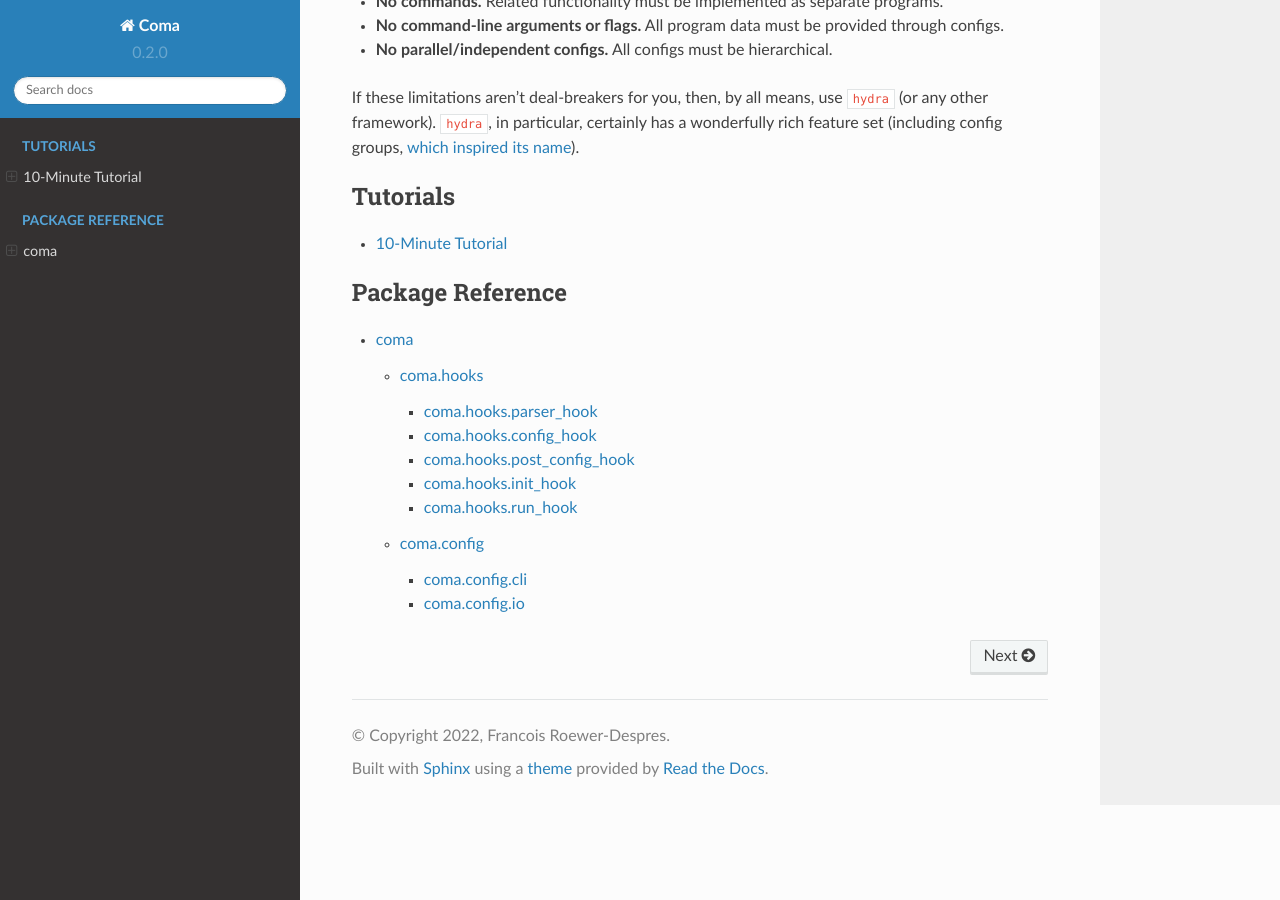
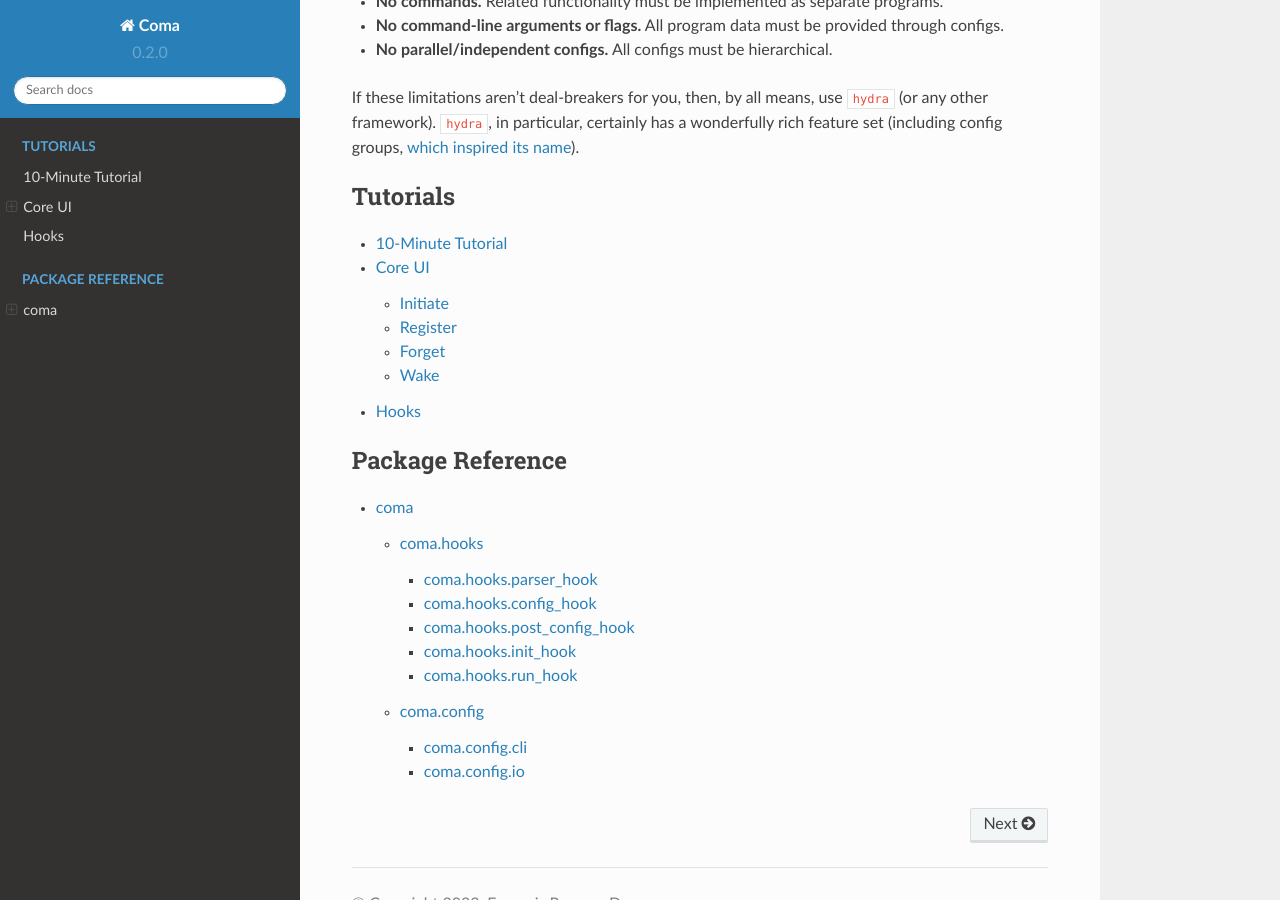
Before and after one commit to francois-rd/coma, a Sphinx documentation site: the page built from docs/source/index.rst, in a window 1280 px wide and 900 px high, scrolled down 1053 px. Built offline with Sphinx 7.4.7 and the Read the Docs theme 2.0.0, drawn with Linux system fonts in a browser that asks for light colours.

Commit message:
Adding basic tutorial structure.

```diff
--- a/docs/source/index.rst
+++ b/docs/source/index.rst
@@ -54,10 +54,13 @@ wonderfully rich feature set (including config groups,
 `which inspired its name <https://hydra.cc/docs/intro/>`_).
 
 .. toctree::
+    :maxdepth: 2
     :caption: Tutorials
-    :maxdepth: 1
+    :titlesonly:
 
     tutorials/intro
+    tutorials/core/index
+    tutorials/hooks/index
 
 .. toctree::
     :glob:
--- /dev/null
+++ b/docs/source/tutorials/core/forget.rst
@@ -0,0 +1,2 @@
+Forget
+======
--- /dev/null
+++ b/docs/source/tutorials/core/index.rst
@@ -0,0 +1,9 @@
+Core UI
+=======
+
+Four functions make up the core ``coma`` user interface:
+    .. toctree::
+        initiate
+        register
+        forget
+        wake
--- /dev/null
+++ b/docs/source/tutorials/core/initiate.rst
@@ -0,0 +1,2 @@
+Initiate
+========
--- /dev/null
+++ b/docs/source/tutorials/core/register.rst
@@ -0,0 +1,2 @@
+Register
+========
--- /dev/null
+++ b/docs/source/tutorials/core/wake.rst
@@ -0,0 +1,2 @@
+Wake
+====
--- /dev/null
+++ b/docs/source/tutorials/hooks/index.rst
@@ -0,0 +1,4 @@
+Hooks
+=====
+
+Hooks make it easy to tweak, replace, or extend ``coma``.
```
